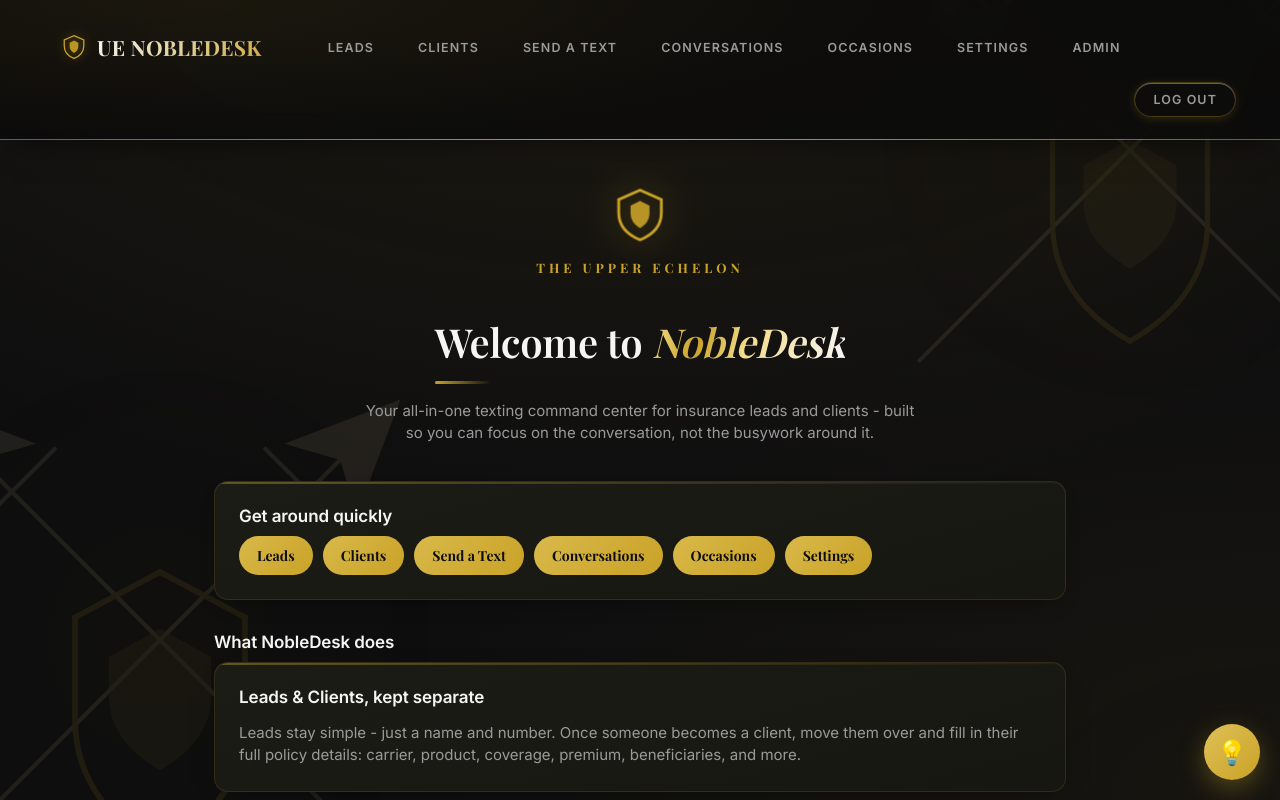
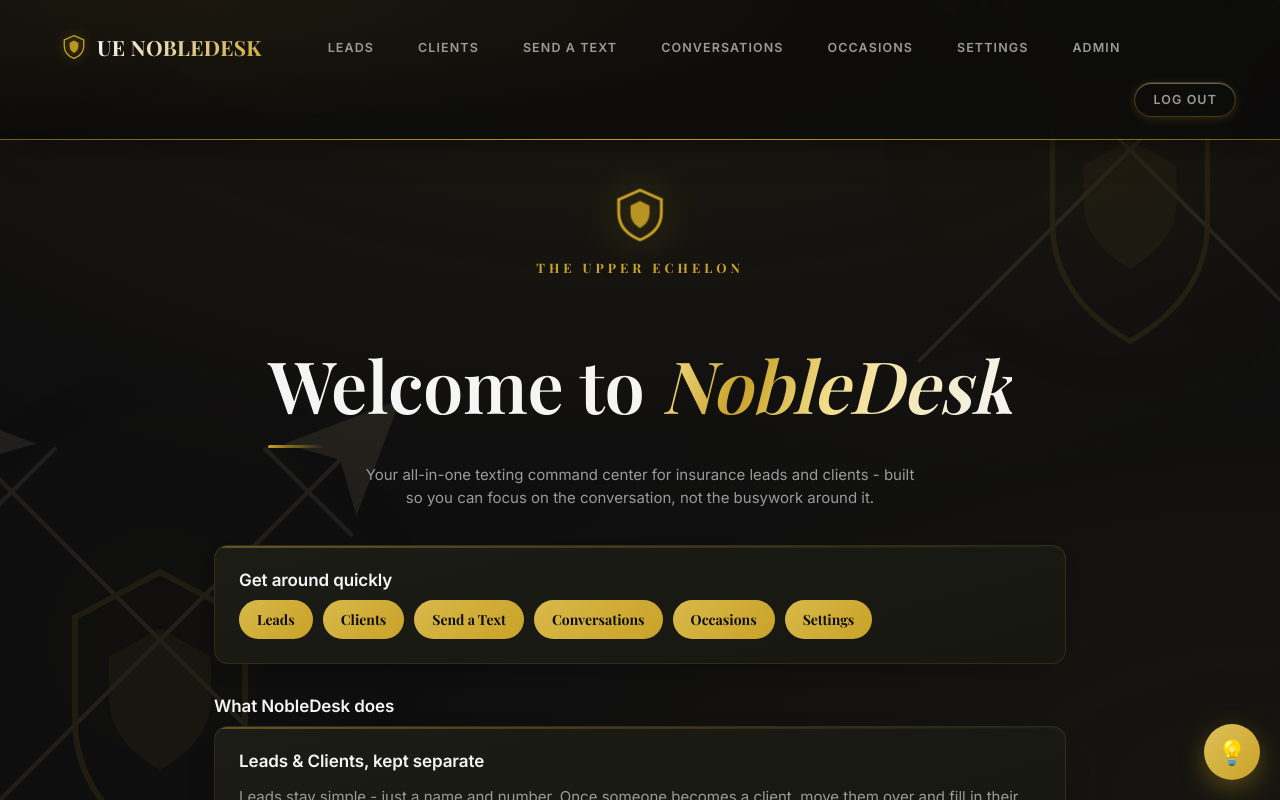
Before and after one commit to ihall9473/UE-NobleDesk, a Next.js app: page / in a window 1280 px wide. Shown: the top 800 px of the page. Built offline with nearby package versions, Linux system fonts and the light colour scheme; a web font is replaced by a local one.

Commit message:
Make the welcome page's 'Welcome to NobleDesk' title bigger

```diff
--- a/app/page.js
+++ b/app/page.js
@@ -61,7 +61,7 @@ export default function HomePage() {
         >
           The Upper Echelon
         </p>
-        <h1 style={{ display: "inline-block" }}>
+        <h1 style={{ display: "inline-block", fontSize: "clamp(38px, 7vw, 72px)" }}>
           Welcome to{" "}
           <span className="login-wordmark" style={{ fontStyle: "italic" }}>
             NobleDesk
```
